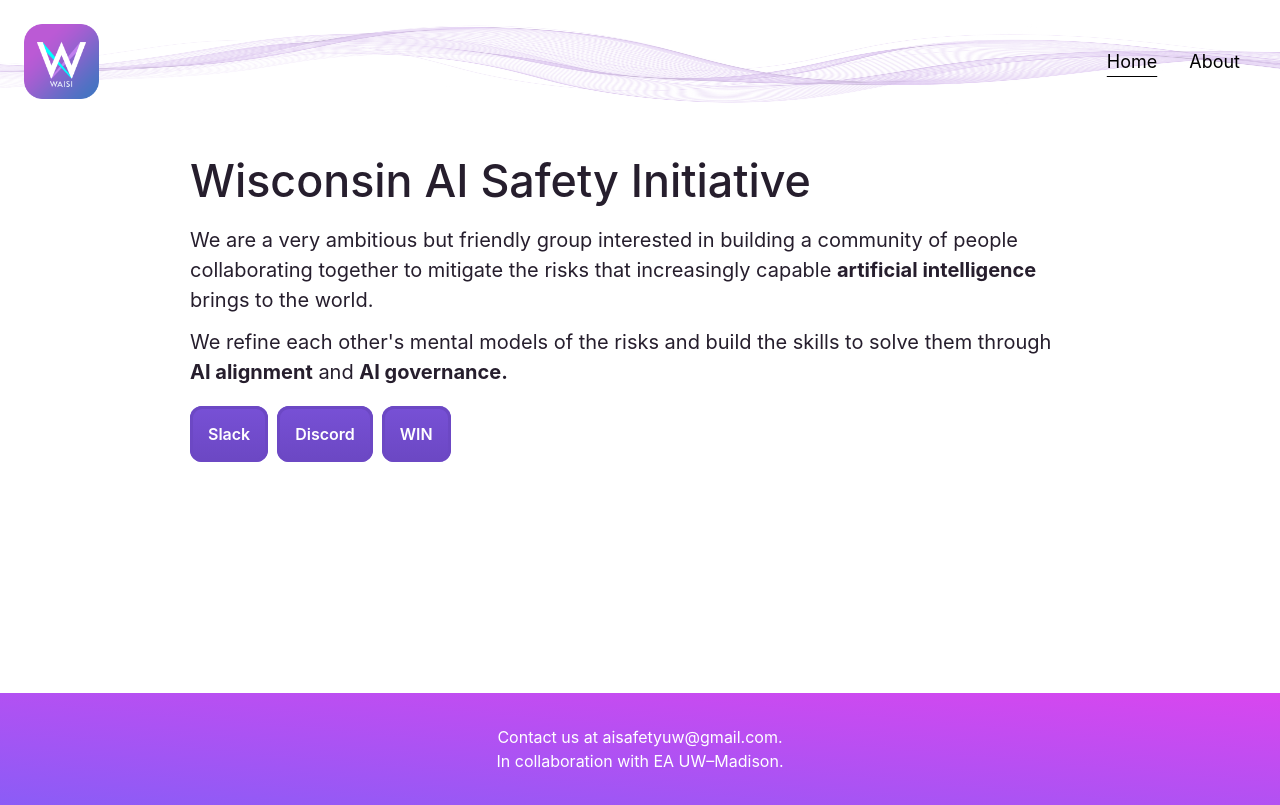
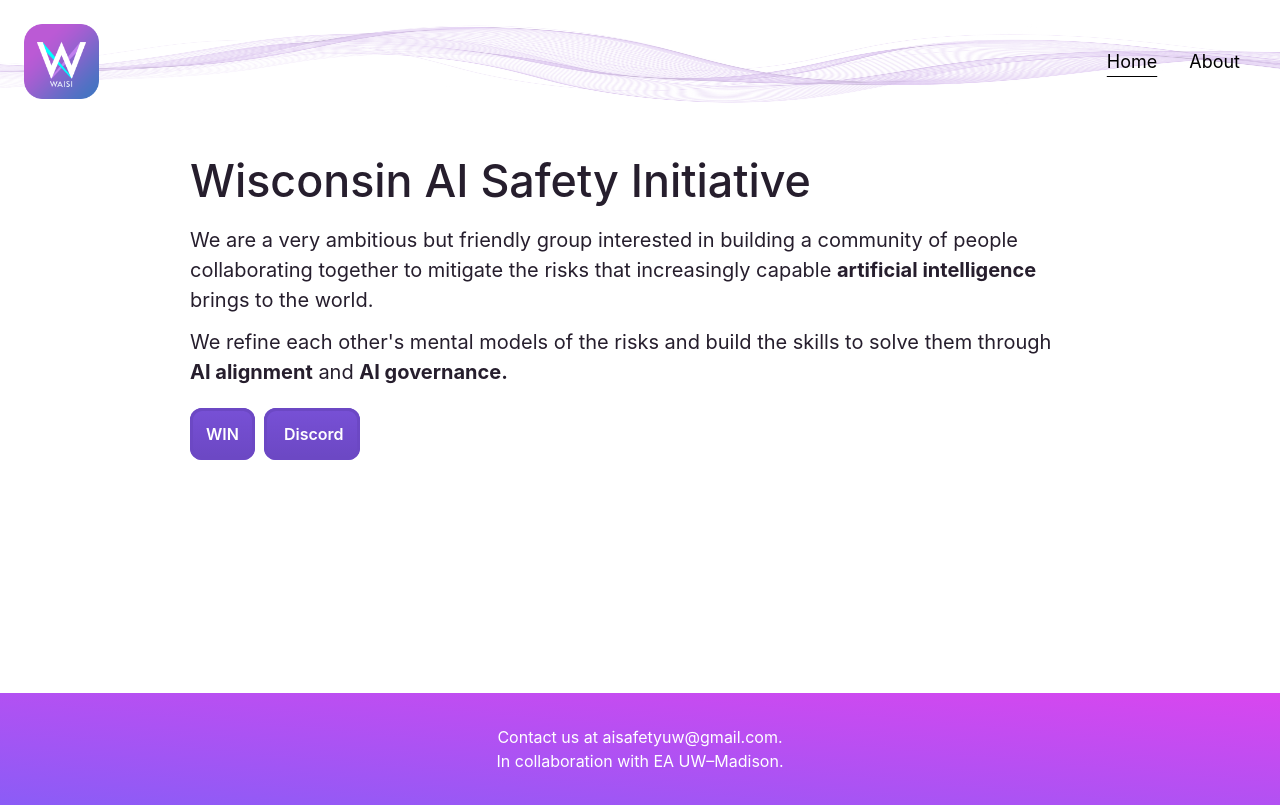
Before and after one commit to aisafetyuw/waisi.org, a Next.js app: page / in a window 1280 px wide. Built offline with nearby package versions, Linux system fonts and the light colour scheme.

Commit message:
Update icons

```diff
--- a/src/app/about/page.tsx
+++ b/src/app/about/page.tsx
@@ -21,7 +21,7 @@ export default async function About() {
       <h2>Getting Started</h2>
       <div id="getting-started">
         <p className="mb-3">
-          Looking to get involved? <b>Join our <a href={SLACK_URL}>Slack</a> and <a href={DISCORD_URL}>Discord</a> channels</b> to
+          Looking to get involved? <b>Join our <a href={DISCORD_URL}>Discord channel</a></b> to
           get connected with us and keep up with club announcements.
         </p>
         <p className="mb-3">
@@ -31,7 +31,7 @@ export default async function About() {
         </p>
       </div>
       <h2>Leadership Team</h2>
-      <div>
+      <div className="mb-3">
         <ul id="team" className="grid grid-cols-1 sm:grid-cols-2 md:grid-cols-3 lg:grid-cols-3 gap-4 m-1">
           {members.map((member, index) => (
             <li key={index} className="col-span-1 h-full bg-white">
--- a/src/app/layout.tsx
+++ b/src/app/layout.tsx
@@ -17,6 +17,9 @@ export default function RootLayout({
 }) {
   return (
     <html lang="en">
+      <head>
+        <script src="https://kit.fontawesome.com/8a0618493f.js" crossOrigin="anonymous"></script>
+      </head>
       <body className={font.className}>
         <Nav />
         <div id="content" className="flex flex-col min-h-screen"  style={{ minHeight: 'calc(100vh - 230px)' }}>
--- a/src/app/page.tsx
+++ b/src/app/page.tsx
@@ -17,11 +17,9 @@ export default function Home() {
           We refine each other's mental models of the risks and build the skills to solve them through <b>AI alignment</b> and <b>AI governance.</b>
         </p>
         <div id="join-buttons">
-          <JoinButton url={SLACK_URL} fa="slack" text="Slack" />
+          <JoinButton url={WIN_URL} text="WIN" />
           &nbsp;&nbsp;
           <JoinButton url={DISCORD_URL} fa="discord" text="Discord" />
-          &nbsp;&nbsp;
-          <JoinButton url={WIN_URL} text="WIN" />
         </div>
       </div>
     </div>
--- a/src/components/joinButton.tsx
+++ b/src/components/joinButton.tsx
@@ -8,7 +8,7 @@ config.autoAddCss = false;
 export default function JoinButton(props: JoinButtonProps) {
   return (
     <a className="join-button" target="_blank" href={props.url}>
-      {/*{props.fa && <FontAwesomeIcon icon={['fab', props.fa]} />}*/}
+      {props.fa && <><i className={'fa-brands fa-' + props.fa}></i>&nbsp;</>}
       {props.text}
     </a>
   );
--- a/src/components/member.tsx
+++ b/src/components/member.tsx
@@ -1,11 +1,10 @@
 import '@fortawesome/fontawesome-svg-core/styles.css';
-import { FontAwesomeIcon } from '@fortawesome/react-fontawesome'
 import Image from 'next/image';
 import { MemberProps } from "@/types";
 
 export default function Member({ member }: MemberProps) {
   return (
-    <div className="member bg-white shadow-md rounded-lg p-4 h-full">
+    <div className="member bg-gray-50 shadow-lg rounded-lg p-4 h-full transform transition-transform hover:scale-105">
       <div className="flex items-center space-x-4">
         <div className="flex-shrink-0">
           <Image
@@ -19,19 +18,20 @@ export default function Member({ member }: MemberProps) {
         <div>
           <div className="text-lg font-semibold">{member.name}</div>
           <div className="text-gray-500">{member.pronouns}</div>
-          <div className="mt-3 flex items-center space-x-2">
+          <div className="mt-1 flex items-center space-x-2">
             <a href={`mailto:${member.email}`}>
-              <FontAwesomeIcon icon={['fas', 'envelope']} className="text-gray-500" />
+              <i className="fa-solid fa-envelope text-gray-500 hover:text-gray-700"></i>
             </a>
             {member.linkedin &&
               <a href={member.linkedin} target="_blank" rel="noopener noreferrer">
-                <FontAwesomeIcon icon={['fab', 'linkedin']} className="text-gray-500" />
+                <i className="fa-brands fa-linkedin text-gray-500 hover:text-gray-700"></i>
               </a>
             }
           </div>
         </div>
       </div>
-      <div className="mt-3">
+      <hr className="mt-2" />
+      <div className="mt-2">
         <p>{member.description}</p>
       </div>
     </div>
--- a/src/styles/globals.css
+++ b/src/styles/globals.css
@@ -79,7 +79,7 @@ h1, h2, h3 {
 }
 
 .join-button {
-    padding: 15px;
+    padding: 13px;
     font-weight: 600;
     color: white;
     border: 3px solid #6c48c4;
```
